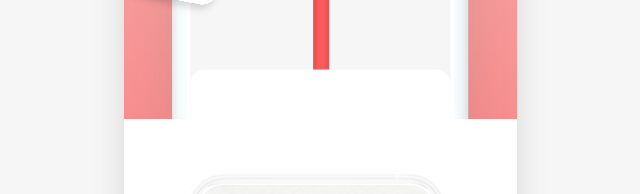
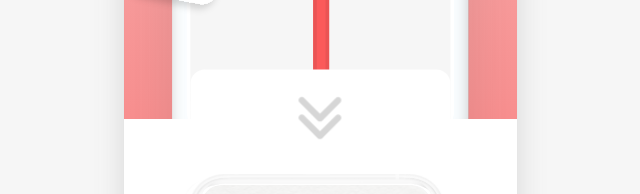
Before and after one commit to Team-ToYou/ToYou-Website, a React (Vite) app: page / in a window 1280 px wide. Shown: the part 733-927 px from the top of the page, without its empty margins (320-960 px from the left). Built offline with nearby package versions, Linux system fonts and the light colour scheme; the HTML template or start-up script is replaced by a standard one; a web font is replaced by a local one.

Commit message:
feat: 가이드 화살표 추가(#11)

```diff
--- a/src/pages/Main/Main.style.js
+++ b/src/pages/Main/Main.style.js
@@ -68,6 +68,26 @@ export const MainImageWrapper = styled.img`
   bottom: 0px;
   left: 50%;
   transform: translateX(-50%);
+`;
+
+export const GuideArrow = styled.img`
+  position: absolute;
+  top: -50px;
+  left: 50%;
+  animation: bounce 2s infinite ease-in-out;
+  cursor: pointer;
+
+  @keyframes bounce {
+    0%,
+    100% {
+      transform: translateX(-50%) translateY(0);
+      opacity: 0.7;
+    }
+    50% {
+      transform: translateX(-50%) translateY(15px);
+      opacity: 1;
+    }
+  }
 `;
 
 export const GuideContainer = styled.div`
--- a/src/pages/Main/MainPage.jsx
+++ b/src/pages/Main/MainPage.jsx
@@ -3,6 +3,7 @@ import {
   CTASection,
   DownloadButton,
   MainImageWrapper,
+  GuideArrow,
   GuideContainer,
   GuideText,
   GuideImage,
@@ -16,6 +17,7 @@ import {
 import Header from '../../components/Header/Header';
 import MainImage from '@/assets/main.svg';
 import MainImage2 from '@/assets/main2.svg';
+import ArrowImage from '@/assets/arrow.svg';
 import Step1Image from '@/assets/step1.svg';
 import Step2Image from '@/assets/step2.svg';
 import Step3Image from '@/assets/step3.svg';
@@ -45,6 +47,7 @@ const MainPage = () => {
       </MainContainer>
 
       <GuideContainer>
+        <GuideArrow src={ArrowImage} alt="guide arrow" />
         <GuideText>
           매일 배달되는 질문을 통해 <br />
           나만의 일기를 기록하고 관리하세요. <br />
```
Also changed, not shown: src/assets/arrow.svg (added).
